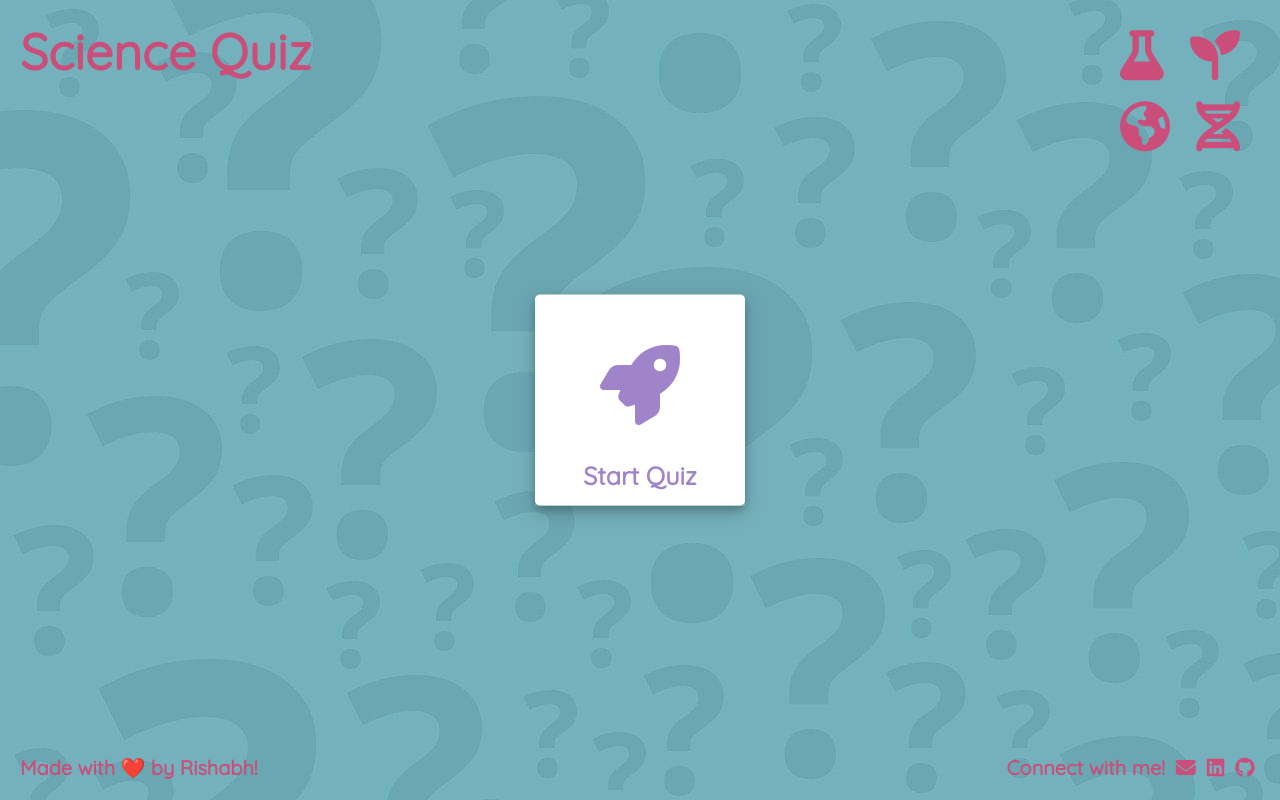
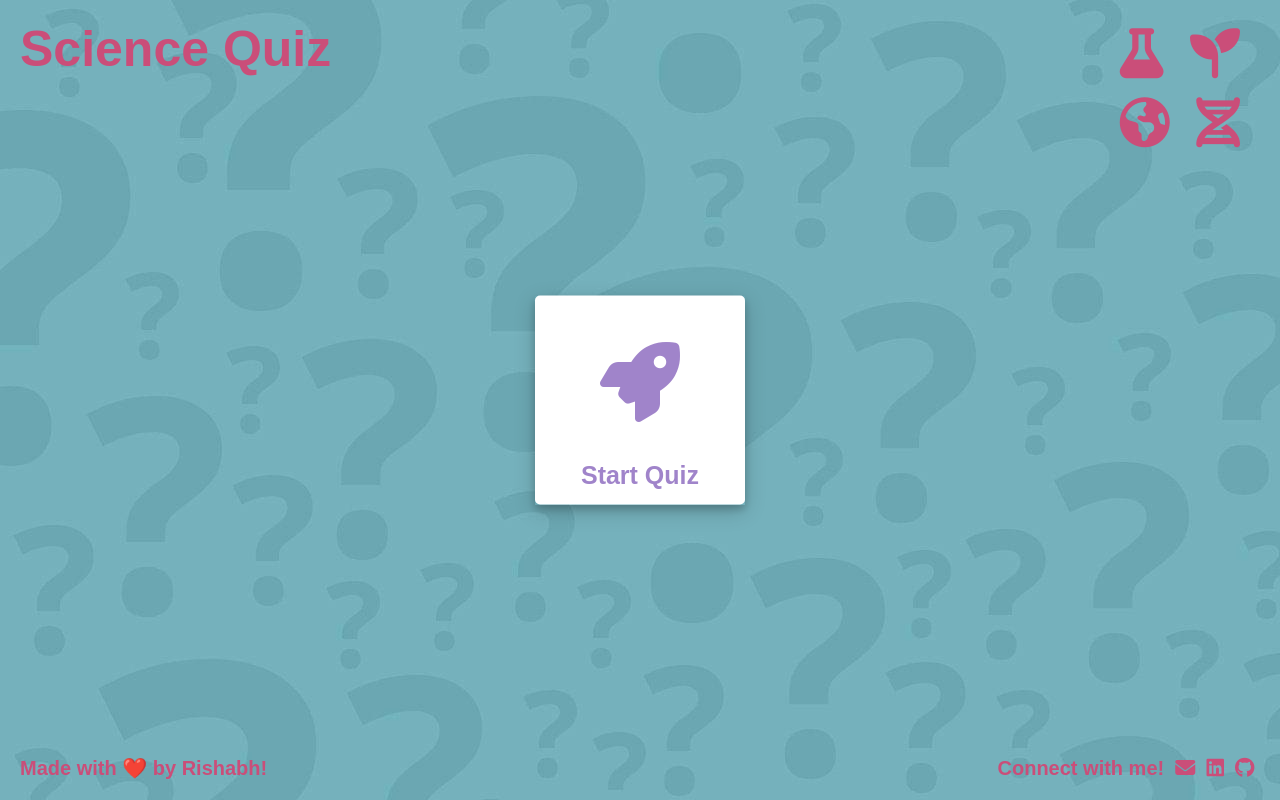
Before and after one commit to rishabhdas1006/Science-Quiz, a plain HTML site: page index.html in a window 1280 px wide. Drawn offline with Linux system fonts and the light colour scheme.

Commit message:
Update style.css

```diff
--- a/style.css
+++ b/style.css
@@ -3,7 +3,7 @@
     margin: 0;
     padding: 0;
     box-sizing: border-box;
-    font-family: 'Quicksand', sans-serif;
+    font-family: sans-serif;
 }
 
 body{
```
